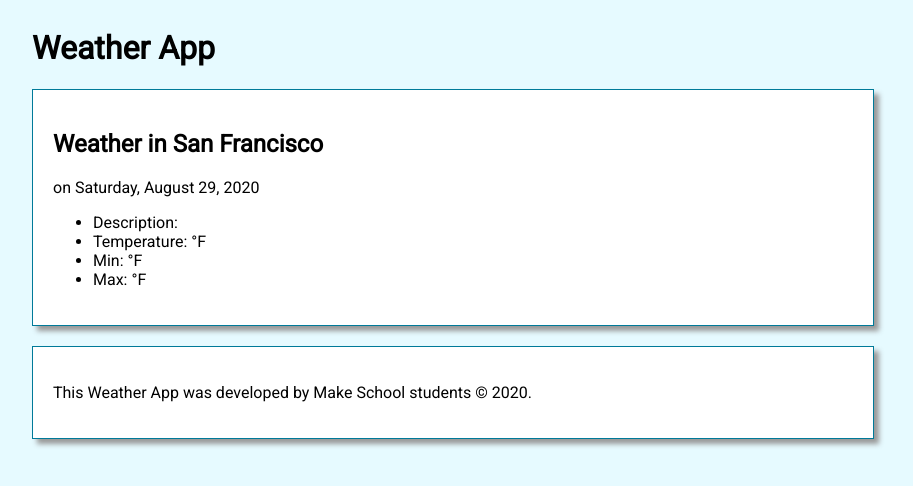
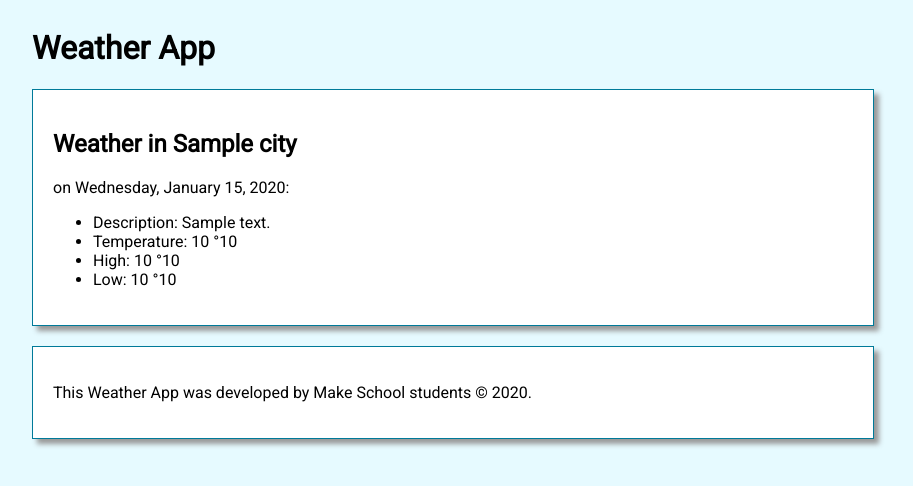
Before and after one commit to shah-a/web1.1-04-APIs, a Flask app: template templates/historical_results.html in a window 1280 px wide. Shown: the top 486 px of the page, without its empty margins (208-1121 px from the left). Run offline with Flask 2, Linux system fonts and the light colour scheme; the template is opened without the code that fills it: most values are stand-ins (such as "Sample title", 1, 10 or a date in 2020).

Commit message:
Finished core challenges (+ some error 404 traps)

```diff
--- a/app.py
+++ b/app.py
@@ -50,6 +50,8 @@ def results():
 
     city = request.args.get('city')
     units = request.args.get('units')
+
+    # API docs: https://openweathermap.org/current
     URL = 'http://api.openweathermap.org/data/2.5/weather'
     params = {
         'appid': API_KEY,
@@ -62,9 +64,6 @@ def results():
     # Uncomment the line below to see the results of the API call!
     # pp.pprint(result_json)
 
-    # For the sunrise & sunset variables, I would recommend to turn them into
-    # datetime objects. You can do so using the `datetime.fromtimestamp()`
-    # function.
     try:
         t_zone = timezone(timedelta(hours=result_json['timezone']/3600))
         context = {
@@ -86,15 +85,13 @@ def results():
 
 def get_min_temp(results):
     """Returns the minimum temp for the given hourly weather objects."""
-    # TODO: Fill in this function to return the minimum temperature from the
-    # hourly weather data.
-    pass
+    temps = [result['temp'] for result in results]
+    return min(temps)
 
 def get_max_temp(results):
     """Returns the maximum temp for the given hourly weather objects."""
-    # TODO: Fill in this function to return the maximum temperature from the
-    # hourly weather data.
-    pass
+    temps = [result['temp'] for result in results]
+    return max(temps)
 
 def get_lat_lon(city_name):
     """Get latitude and longitude."""
@@ -108,49 +105,49 @@ def get_lat_lon(city_name):
 @app.route('/historical_results')
 def historical_results():
     """Displays historical weather forecast for a given day."""
-    # TODO: Use 'request.args' to retrieve the city & units from the query
-    # parameters.
-    city = ''
-    date = '2020-08-26'
-    units = ''
+
+    city = request.args.get('city')
+    date = request.args.get('date')
+    units = request.args.get('units')
     date_obj = datetime.strptime(date, '%Y-%m-%d')
-    date_in_seconds = date_obj.strftime('%s')
-
+    date_in_seconds = date_obj.timestamp()
     latitude, longitude = get_lat_lon(city)
 
-    url = 'http://api.openweathermap.org/data/2.5/onecall/timemachine'
+    # API docs: https://openweathermap.org/api/one-call-api
+    URL = 'http://api.openweathermap.org/data/2.5/onecall/timemachine'
     params = {
-        # TODO: Enter query parameters here for the 'appid' (your api key),
-        # latitude, longitude, units, & date (in seconds).
-        # See the documentation here (scroll down to "Historical weather data"):
-        # https://openweathermap.org/api/one-call-api
+        'appid': API_KEY,
+        'lat': latitude,
+        'lon': longitude,
+        'units': units,
+        'dt': int(date_in_seconds)
     }
 
-    result_json = requests.get(url, params=params).json()
+    result_json = requests.get(URL, params=params).json()
 
     # Uncomment the line below to see the results of the API call!
     # pp.pprint(result_json)
 
-    result_current = result_json['current']
-    result_hourly = result_json['hourly']
+    current_results = result_json['current']
+    hourly_results = result_json['hourly']
 
-    # TODO: Replace the empty variables below with their appropriate values.
-    # You'll need to retrieve these from the 'result_current' object above.
     context = {
-        'city': '',
+        'city': city,
         'date': date_obj,
         'lat': latitude,
         'lon': longitude,
-        'units': '',
-        'units_letter': '', # should be 'C', 'F', or 'K'
-        'description': '',
-        'temp': '',
-        'min_temp': get_min_temp(result_hourly),
-        'max_temp': get_max_temp(result_hourly)
+        'units': units,
+        'temp_units': get_units_for_temp(units),
+        'description': current_results['weather'][0]['description'],
+        'temp': current_results['temp'],
+        'min_temp': get_min_temp(hourly_results),
+        'max_temp': get_max_temp(hourly_results)
     }
+
+    if result_json['lat'] == 0 and result_json['lon'] == 0:
+        return render_template('error.html', city=city)
 
     return render_template('historical_results.html', **context)
 
-
 if __name__ == '__main__':
     app.run(debug=True)
--- a/templates/error.html
+++ b/templates/error.html
@@ -2,6 +2,7 @@
 
 {% block content %}
 <section>
-  <h2>No data found for "{{ city }}" :(</h2>
+  <h2>Oops! Error 404... :(</h2>
+  <p>No data found for "{{ city }}"</p>
 </section>
 {% endblock %}
--- a/templates/historical_results.html
+++ b/templates/historical_results.html
@@ -2,22 +2,14 @@
 
 {% block content %}
 <section class="weather-form">
-  {#
-    TODO: Replace the hard-coded city and date below with data from the
-    server.
-  #}
-  <h2>Weather in San Francisco</h2>
-  <p>on Saturday, August 29, 2020</p>
+  <h2>Weather in {{ city }}</h2>
+  <p>on {{ date.strftime('%A, %B %d, %Y') }}:</p>
 
-  {#
-    TODO: Add the temperature, description, and min & max temperature below.
-    Replace 'F' with the appropriate units.
-  #}
   <ul>
-    <li>Description:</li>
-    <li>Temperature: °F</li>
-    <li>Min: °F</li>
-    <li>Max: °F</li>
+    <li>Description: {{ description }}</li>
+    <li>Temperature: {{ temp }} °{{ temp_units }}</li>
+    <li>High: {{ max_temp }} °{{ temp_units }}</li>
+    <li>Low: {{ min_temp }} °{{ temp_units }}</li>
   </ul>
 
   {#
--- a/templates/home.html
+++ b/templates/home.html
@@ -54,7 +54,7 @@
       <p>
         Please choose your desired units: <br>
         <label>
-          <input type="radio" name="units" value="metric">
+          <input type="radio" name="units" value="metric" checked>
           Celsius
         </label><br>
         <label>
@@ -71,7 +71,7 @@
         <label>
           Please choose the date you'd like info on: <br>
 
-          <input type="date" name="date" min="{{ min_date.strftime('%Y-%m-%d') }}" max="{{ max_date.strftime('%Y-%m-%d') }}">
+          <input type="date" name="date" min="{{ min_date.strftime('%Y-%m-%d') }}" max="{{ max_date.strftime('%Y-%m-%d') }}" value="{{ max_date.strftime('%Y-%m-%d') }}">
         </label>
       </p>
 
--- a/templates/results.html
+++ b/templates/results.html
@@ -2,7 +2,7 @@
 
 {% block content %}
 <section>
-  <h1>Weather in {{ city }}</h1>
+  <h2>Weather in {{ city }}</h2>
   <p>on {{ date.strftime('%A, %B %d, %Y') }}:</p>
 
   <ul>
```
